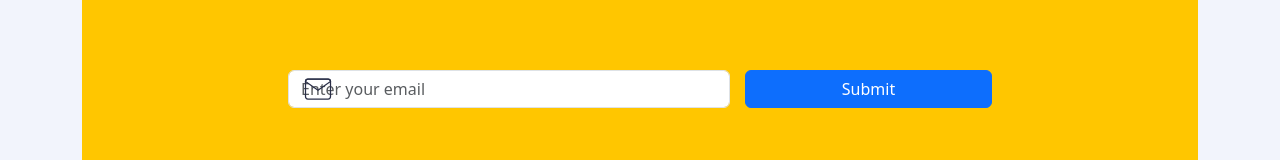
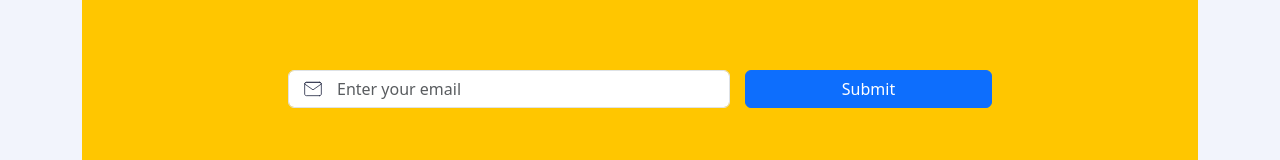
Before and after one commit to xarlizard/ironhack, a React (Vite) app: page / in a window 1280 px wide. Shown: the part 3142-3302 px from the top of the page. Built offline with nearby package versions, Linux system fonts and the light colour scheme.

Commit message:
fixed newsletter icon padding

```diff
--- a/src/components/Newsletter.jsx
+++ b/src/components/Newsletter.jsx
@@ -16,12 +16,12 @@ const Newsletter = () => {
         <Row className="justify-content-center">
           <Col md={8}>
             <div className="d-flex newsletter-form-container">
-              <div className="newsletter-input-wrapper">
+              <div className="newsletter-input-wrapper position-relative">
                 <img src={mailIcon} alt="Email icon" className="newsletter-icon" />
                 <Form.Control
                   type="email"
                   placeholder="Enter your email"
-                  className="newsletter-input"
+                  className="newsletter-input ps-5"
                 />
               </div>
               <Button className="newsletter-submit-btn">Submit</Button>
--- a/src/styles/newsletter.css
+++ b/src/styles/newsletter.css
@@ -28,14 +28,17 @@
   top: 50%;
   transform: translateY(-50%);
   color: var(--color-gris-oscuro);
+  z-index: 2;
+  width: 20px;
+  height: 20px;
 }
 
 .newsletter-input {
   width: 100%;
-  padding: 1.25rem 1.25rem 1.25rem 3rem;
+  padding: 1rem 1rem 1rem 3rem;
   color: var(--color-gris-oscuro);
   border: none;
-  height: auto;
+  height: 100%;
 }
 
 .newsletter-input::placeholder {
@@ -48,7 +51,7 @@
   color: white;
   border: none;
   border-radius: 0;
-  padding: 1.25rem 2rem;
+  padding: 1rem 2rem;
   height: auto;
 }
 
```
